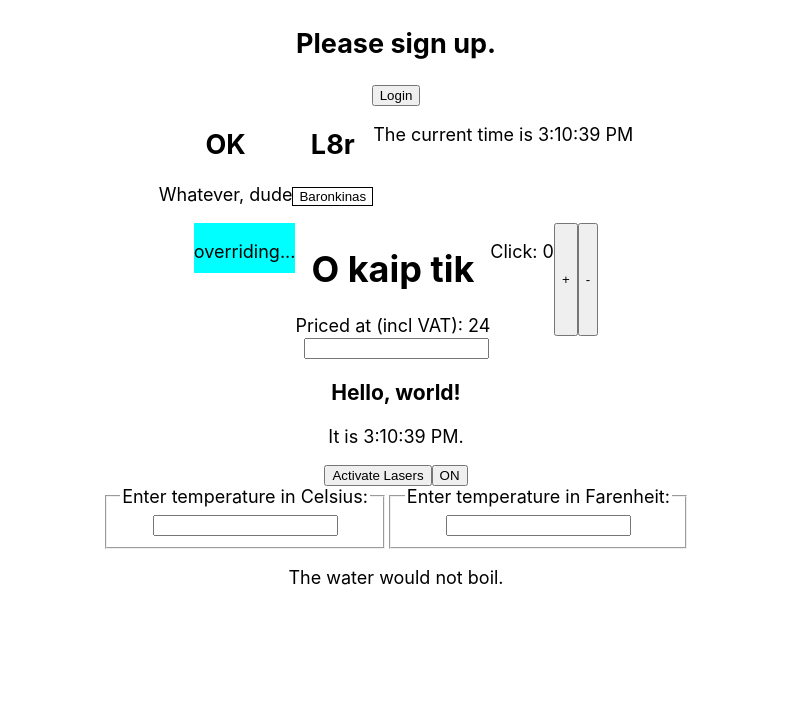
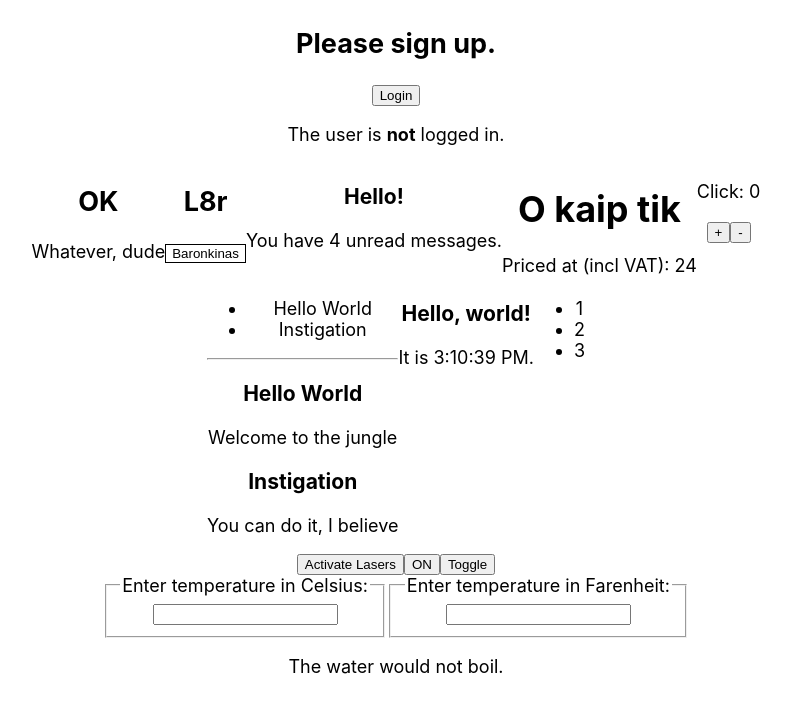
Before and after one commit to ignasandr/lsdemo, a React (Create React App) app: page / in a window 1280 px wide. Shown: the top 712 px of the page, without its empty margins (244-1035 px from the left). Built offline with nearby package versions, Linux system fonts and the light colour scheme.

Commit message:
Lists and keys

```diff
--- a/src/App.tsx
+++ b/src/App.tsx
@@ -1,17 +1,24 @@
 import React from 'react';
 import './App.css';
 import { Card } from './components/Card';
-import { Clock } from './components/Clock';
-import { Notice } from './components/Notice';
+// import { Clock } from './components/Clock';
+// import { Notice } from './components/Notice';
 import { Wrapper } from './components/Wrapper';
 import { Button } from './components/Button';
-import { Synth } from './components/Synth';
 import { Article } from './components/Article';
 import { Counter } from './components/Counter';
 import Tick from './step/Tick';
 import Calculator from './step/Calculator';
 import Bcentral from './step/Bcentral';
 import Login from './step/Login';
+import Mailbox from './step/Mailbox';
+import NumberList from './step/NumberList';
+import Blog from './step/Blog';
+
+const posts = [
+  {id: 1, title: 'Hello World', content: 'Welcome to the jungle'},
+  {id: 2, title: 'Instigation', content: 'You can do it, I believe'}
+]
 
 function App() {
 return (
@@ -22,15 +29,18 @@ return (
         <Card title="L8r">
           <Button>Baronkinas</Button>
         </Card>
-        <Clock />
-      </Wrapper>
-      <Wrapper>
-        <Notice msg="overriding..." />
+        <Mailbox unreadMessages={['one', 'two', 'three', 'four']}/>
+        {/* Try conditional rendering probably need Context/hooks*/}
+        {/* <Clock />
+        <Notice msg="overriding..." /> */}
         <Article title="O kaip tik" />
         <Counter />
       </Wrapper>
-      <Synth />
-      <Tick />
+      <Wrapper>
+        <Blog posts={posts}/>
+        <Tick />
+        <NumberList numbers={[1, 2, 3]}/>
+      </Wrapper>
       <Bcentral />
       <Wrapper>
         <Calculator />
--- a/src/components/Counter.tsx
+++ b/src/components/Counter.tsx
@@ -1,4 +1,18 @@
 import React, { FunctionComponent, useState, useEffect } from 'react';
+
+type WarningProp = {
+    clicks: number;
+}
+
+function WarningBanner(props: WarningProp) {
+    if (props.clicks < 5) {
+        return null;
+    }
+
+    return (
+            <p style={{color: "red"}}>Warning</p>
+    )
+}
 
 export const Counter:FunctionComponent<{ initial?: number }> = ({ initial = 0 }) => {
     const [clicks, setClicks] = useState(initial);
@@ -8,8 +22,11 @@ export const Counter:FunctionComponent<{ initial?: number }> = ({ initial = 0 })
         document.title = `Hello ${name}`;
     }, [name]);
     return <>
-        <p>Click: {clicks} </p>
-        <button onClick={() => setClicks(clicks + 1)}>+</button>
-        <button onClick={() => setClicks(clicks - 1)}>-</button>
+        <div>
+            <p>Click: {clicks} </p>
+            <button onClick={() => setClicks(clicks + 1)}>+</button>
+            <button onClick={() => setClicks(clicks - 1)}>-</button>
+            <WarningBanner clicks={clicks} />
+        </div>
     </>
 }
--- a/src/step/Bcentral.tsx
+++ b/src/step/Bcentral.tsx
@@ -2,6 +2,7 @@ import React, { Component } from 'react';
 import { Wrapper } from '../components/Wrapper';
 import Lasers from './Lasers';
 import Toggle from './Toggle';
+import { Toggle2 } from './Toggle2'
 
 type MyState = { isToggleOn: boolean };
 
@@ -23,10 +24,11 @@ class Bcentral extends Component<{}, MyState> {
         return (
             <div>
                <Wrapper>
-                   <Lasers isToggleOn={this.state.isToggleOn}/>
-                   <Toggle
-                        isToggleOn={this.state.isToggleOn}
-                        toggleUpdate={this.setToggle}/>
+                    <Lasers isToggleOn={this.state.isToggleOn}/>
+                    <Toggle
+                            isToggleOn={this.state.isToggleOn}
+                            toggleUpdate={this.setToggle}/>
+                    <Toggle2 ClickHandler={this.setToggle}/>
                </Wrapper>
             </div>
         )
--- /dev/null
+++ b/src/step/Blog.tsx
@@ -0,0 +1,38 @@
+import React from 'react';
+
+type Post = {
+    id: number,
+    title: String,
+    content: String
+}
+
+type BlogProps = {
+    posts: Array<Post>
+}
+
+function Blog(props: BlogProps) {
+    const sidebar = (
+        <ul>
+            {props.posts.map((post) =>
+                <li key={post.id}>
+                    {post.title}
+                </li>
+            )}
+        </ul>
+    );
+    const content = props.posts.map((post) =>
+        <div key={post.id}>
+            <h3>{post.title}</h3>
+            <p>{post.content}</p>
+        </div>
+    );
+    return (
+        <div>
+            {sidebar}
+            <hr />
+            {content}
+        </div>
+    );
+}
+
+export default Blog;
--- a/src/step/LogButtons.tsx
+++ b/src/step/LogButtons.tsx
@@ -1,16 +1,12 @@
-import React, { MouseEvent } from 'react';
+import React from 'react';
 
 type LoginProps = {
-    Click: Function;
-}
-
-function AlertOnClick(event: MouseEvent) {
-   alert("yo yo yo");
+    onClick: (event: React.MouseEvent<HTMLButtonElement>) => void;
 }
 
 export function LoginButton(props: LoginProps) {
     return (
-        <button onClick={props.Click}>
+        <button onClick={props.onClick}>
             Login
         </button>
     );
@@ -18,7 +14,7 @@ export function LoginButton(props: LoginProps) {
 
 export function LogoutButton(props: LoginProps) {
     return (
-        <button onClick={AlertOnClick}>
+        <button onClick={props.onClick}>
             Logout
         </button>
     );
--- a/src/step/Login.tsx
+++ b/src/step/Login.tsx
@@ -1,10 +1,6 @@
-import React, { Component, MouseEvent } from "react";
+import React, { Component } from "react";
 import Greeting from "./Greeting";
 import { LoginButton, LogoutButton } from "./LogButtons";
-
-type LoginProps = {
-    onClick: Function;
-}
 
 type LoginState = {
     isLoggedIn: boolean;
@@ -19,7 +15,7 @@ class Login extends Component<{}, LoginState> {
 
     }
 
-    handleLoginClick(event: MouseEvent) {
+    handleLoginClick() {
         this.setState({isLoggedIn: true});
     }
 
@@ -29,16 +25,21 @@ class Login extends Component<{}, LoginState> {
 
     render() {
         const isLoggedIn = this.state.isLoggedIn;
-        let button;
-        if (isLoggedIn) {
-            button = <LogoutButton />;
-        } else {
-            button = <LoginButton />;
-        }
+        // let button;
+        // if (isLoggedIn) {
+        //     button = <LogoutButton onClick={this.handleLogoutClick}/>;
+        // } else {
+        //     button = <LoginButton onClick={this.handleLoginClick}/>;
+        // }
         return (
             <div>
                 <Greeting isLoggedIn={isLoggedIn} />
-                {button}
+                {/* {button} */}
+                {isLoggedIn
+                    ? <LogoutButton onClick={this.handleLogoutClick} />
+                    : <LoginButton onClick={this.handleLoginClick} />
+                }
+                <p>The user is <b>{isLoggedIn ? 'currently' : 'not'}</b> logged in.</p>
             </div>
         )
     }
--- /dev/null
+++ b/src/step/Mailbox.tsx
@@ -0,0 +1,21 @@
+import React from 'react';
+
+type MailProps = {
+    unreadMessages: Array<string>;
+}
+
+function Mailbox(props: MailProps) {
+    const unreadMessages = props.unreadMessages;
+    return (
+        <div>
+            <h3>Hello!</h3>
+            {unreadMessages.length > 0 &&
+                <p>
+                    You have {unreadMessages.length} unread messages.
+                </p>
+            }
+        </div>
+    );
+}
+
+export default Mailbox;
--- /dev/null
+++ b/src/step/NumberList.tsx
@@ -0,0 +1,25 @@
+import React from 'react';
+
+type ListProps = {
+    value: number;
+}
+
+type NumberProps = {
+    numbers: Array<number>;
+}
+
+function ListItem(props: ListProps) {
+    return <li>{props.value}</li>;
+}
+
+function NumberList (props: NumberProps) {
+    const numbers = props.numbers;
+    const listItems = numbers.map((number) =>
+        <ListItem key={number.toString()} value={number} />
+    );
+    return (
+        <ul>{listItems}</ul>
+    );
+}
+
+export default NumberList;
--- /dev/null
+++ b/src/step/Toggle2.tsx
@@ -0,0 +1,9 @@
+import * as React from 'react';
+
+interface ToggleProps {
+    ClickHandler: (event: React.MouseEvent<HTMLButtonElement>) => void
+}
+
+export function Toggle2(props: ToggleProps) {
+    return <button onClick={props.ClickHandler}>Toggle</button>
+}
```
